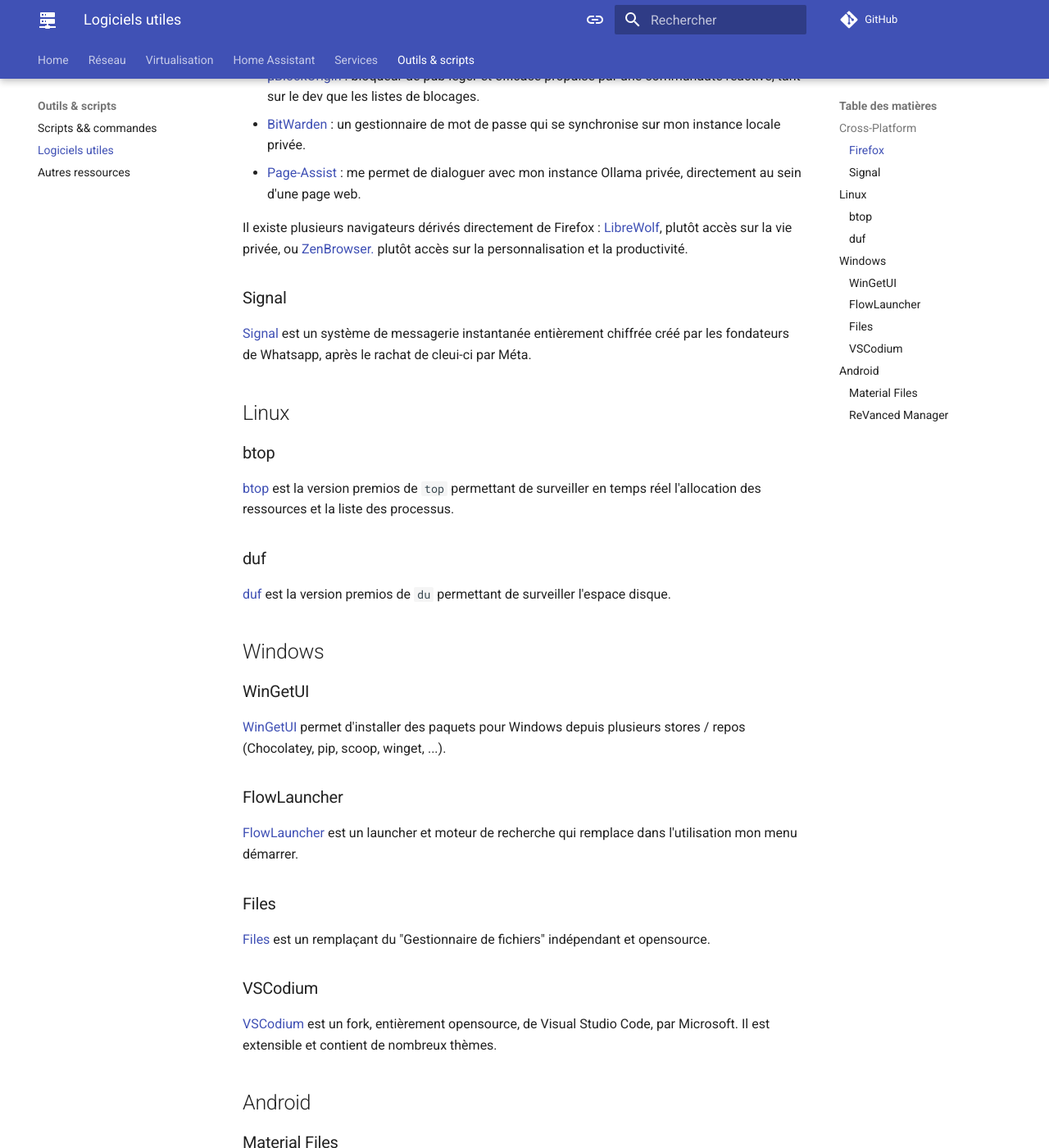
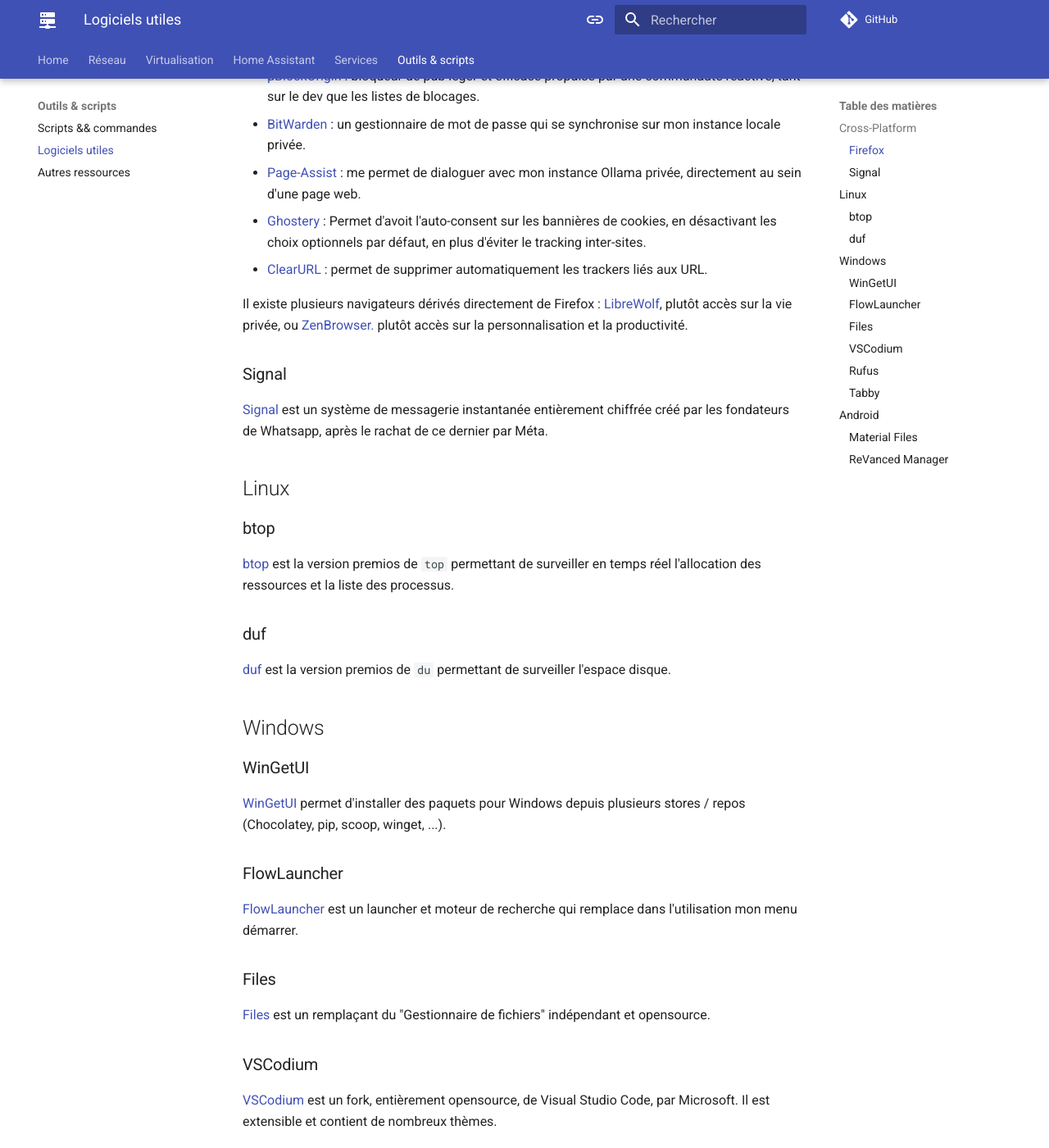
Before and after one commit to adenyrr/become.sh, an MkDocs documentation site: the page built from docs/outils/softwares.md, in a window 1280 px wide and 1400 px high, scrolled down 429 px. Shown: the whole window at 82% size. Built offline with MkDocs 1.6.1 and Material for MkDocs 9.7.7, drawn with Linux system fonts in a browser that asks for light colours; plug-ins that fetch from the network failed and are left out; comment, search, counter and statistics services are not loaded; some of the changed text lies outside the part shown.

Commit message:
plusieurs changements et ajouts

```diff
--- a/docs/outils/softwares.md
+++ b/docs/outils/softwares.md
@@ -10,12 +10,14 @@
    - [µBlockOrigin](https://ublockorigin.com/fr) : bloqueur de pub léger et efficace propulsé par une communauté réactive, tant sur le dev que les listes de blocages.
    - [BitWarden](https://bitwarden.com/download/) : un gestionnaire de mot de passe qui se synchronise sur mon instance locale privée.
    - [Page-Assist](https://github.com/n4ze3m/page-assist) : me permet de dialoguer avec mon instance Ollama privée, directement au sein d'une page web.
+   - [Ghostery](https://addons.mozilla.org/fr/firefox/addon/ghostery/) : Permet d'avoit l'auto-consent sur les bannières de cookies, en désactivant les choix optionnels par défaut, en plus d'éviter le tracking inter-sites.
+   - [ClearURL](https://addons.mozilla.org/fr/firefox/addon/clearurls) : permet de supprimer automatiquement les trackers liés aux URL.
 
 Il existe plusieurs navigateurs dérivés directement de Firefox : [LibreWolf](https://librewolf.net/), plutôt accès sur la vie privée, ou [ZenBrowser.](https://zen-browser.app/) plutôt accès sur la personnalisation et la productivité.
 
 ### Signal
 
-[Signal](https://signal.org/fr/) est un système de messagerie instantanée entièrement chiffrée créé par les fondateurs de Whatsapp, après le rachat de cleui-ci par Méta.
+[Signal](https://signal.org/fr/) est un système de messagerie instantanée entièrement chiffrée créé par les fondateurs de Whatsapp, après le rachat de ce dernier par Méta.
 
 ## Linux
 
@@ -39,6 +41,12 @@
 ### VSCodium
 [VSCodium](https://vscodium.com/) est un fork, entièrement opensource, de Visual Studio Code, par Microsoft. Il est extensible et contient de nombreux thèmes.
 
+### Rufus
+[Rufus](https://rufus.ie/fr/) est un utilitaire de création d'USB bootables. Il est rapide et prend en charge énormément de systèmes.
+
+### Tabby
+[Tabby](https://tabby.sh/) est un émulateur de terminal prenant en charge telnet, ssh, powershell, cmd, ...
+
 ## Android
 
 ### Material Files
```
Also changed, not shown: other parts of docs/outils/softwares.md (+1 -1 lines).
